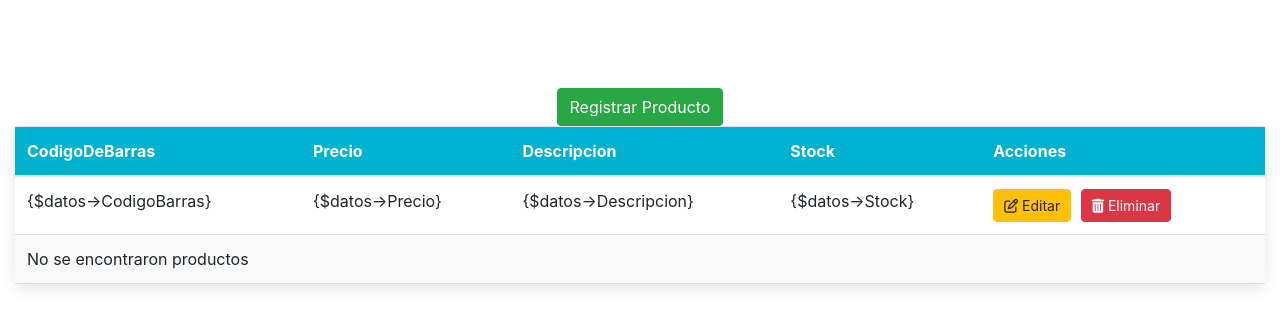
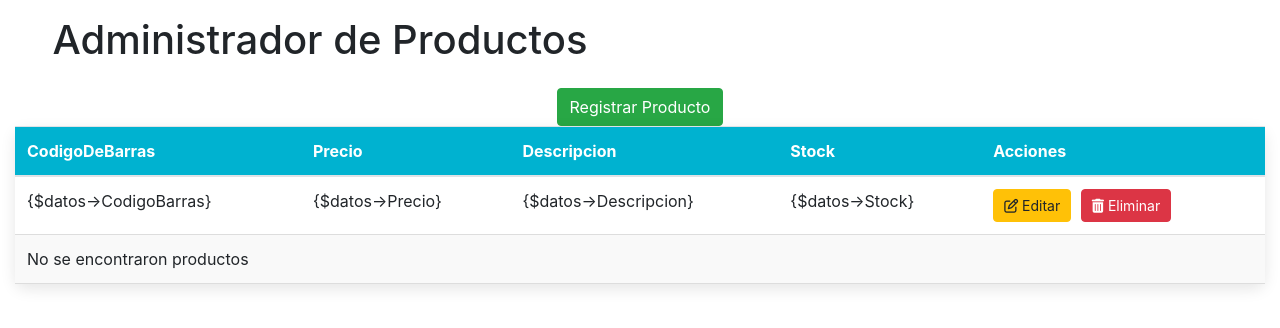
Before and after one commit to CrisCv15/CodeCrafters, a PHP site: page /php/registroProductos/menu.php in a window 1280 px wide. Shown: the top 328 px of the page. Run offline with PHP 8.4, Linux system fonts and the light colour scheme; some libraries are stand-ins or nearby versions.

Commit message:
Actualizacion

```diff
--- a/php/registroProductos/controlEditar.php
+++ b/php/registroProductos/controlEditar.php
@@ -13,7 +13,7 @@ include "../conexion_be.php";
      !preg_match("/^[0-9]+$/", $Stock)){
         echo '<div class="alert alert-danger">Error: Datos Incorrectos</div>';
     }else{
-        $sql = $conexion->query("UPDATE producto SET CodigoBarras='$CodigoB', Precio='$Precio', Descripcion='$Descripcion', Stock='$Stock'");
+        $sql = $conexion->query("UPDATE producto SET Precio='$Precio', Descripcion='$Descripcion', Stock='$Stock' WHERE CodigoBarras='$CodigoBarras'");
         if($sql){
             echo "<div class='alert alert-success'>Producto modificado exitosamente.</div>";
         }else{
--- a/php/registroProductos/menu.php
+++ b/php/registroProductos/menu.php
@@ -13,9 +13,9 @@
 </head>
 <body>
   <div class="table-wrapper">
-
-      <h1 class="text-center p-3" style="color: white;"">Administrador de Productos</h1>
-
+    <div class="col-sm-6" id="AD">
+      <h1 class="text-center p-3">Administrador de Productos</h1>
+    </div>
 
   </div>
 
@@ -92,7 +92,7 @@
           <form id="editForm">
             <div class="form-group">
               <label for="codigoB">Código de Barras:</label>
-              <input type="number" id="codigoB" name="CodigoB" class="form-control" required>
+              <input type="number" id="codigoB" name="CodigoB" class="form-control" readonly required>
             </div>
             <div class="form-group">
               <label for="precio">Precio:</label>
--- a/php/registroProductos/obtenerProductos.php
+++ b/php/registroProductos/obtenerProductos.php
@@ -1,11 +1,11 @@
 <?php
 include "../conexion_be.php";
 
-
+// Consulta para obtener todos los productos
 $sql = $conexion->query("SELECT * FROM producto");
 
 if (!$sql) {
-
+    // Si hay un error en la consulta, muéstralo para depurar
     echo "Error en la consulta: " . $conexion->error;
     exit();
 }
@@ -36,6 +36,6 @@ if (empty($output)) {
 
 echo $output;
 
-
+// Cerrar la conexión
 $conexion->close();
 ?>
```
